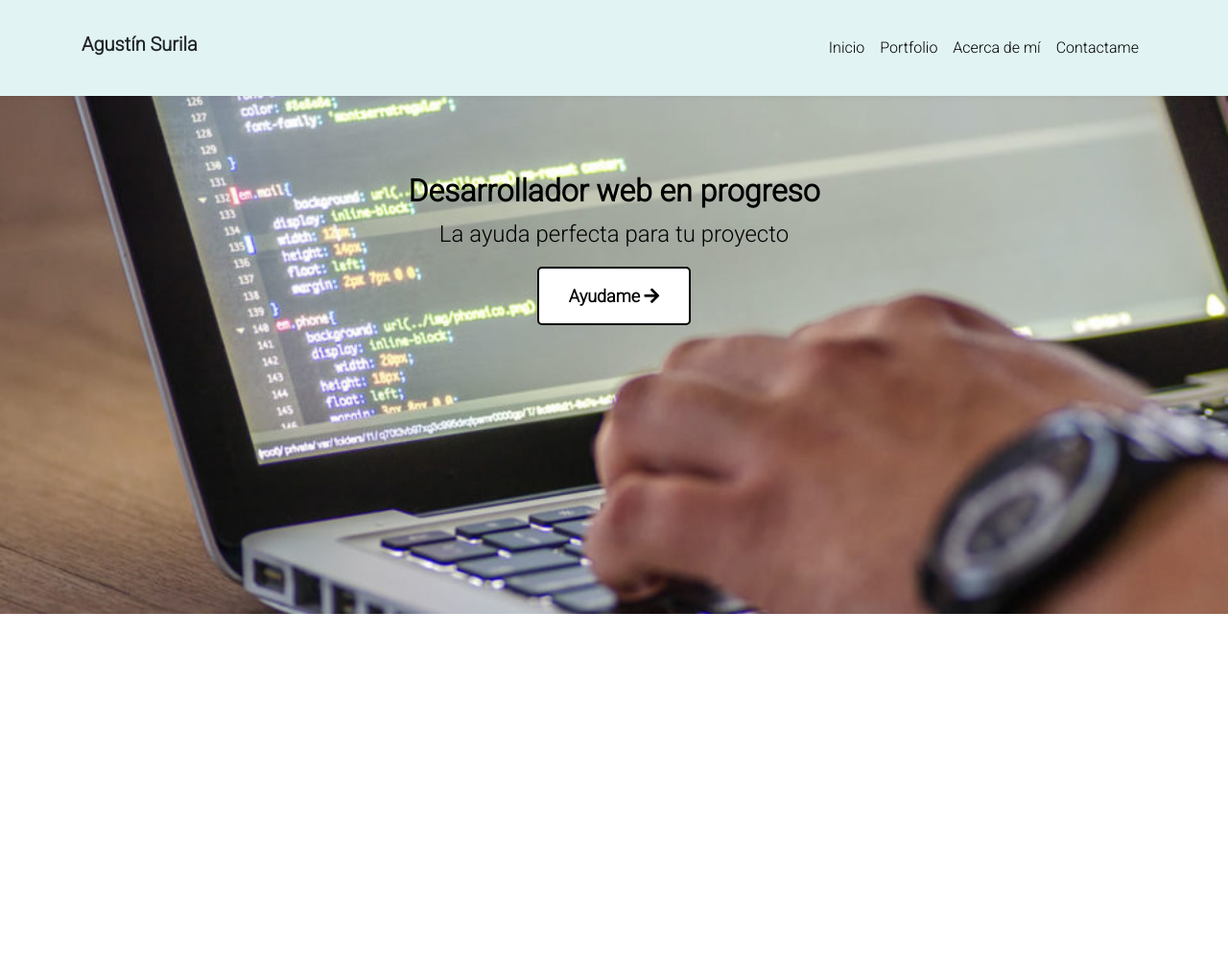
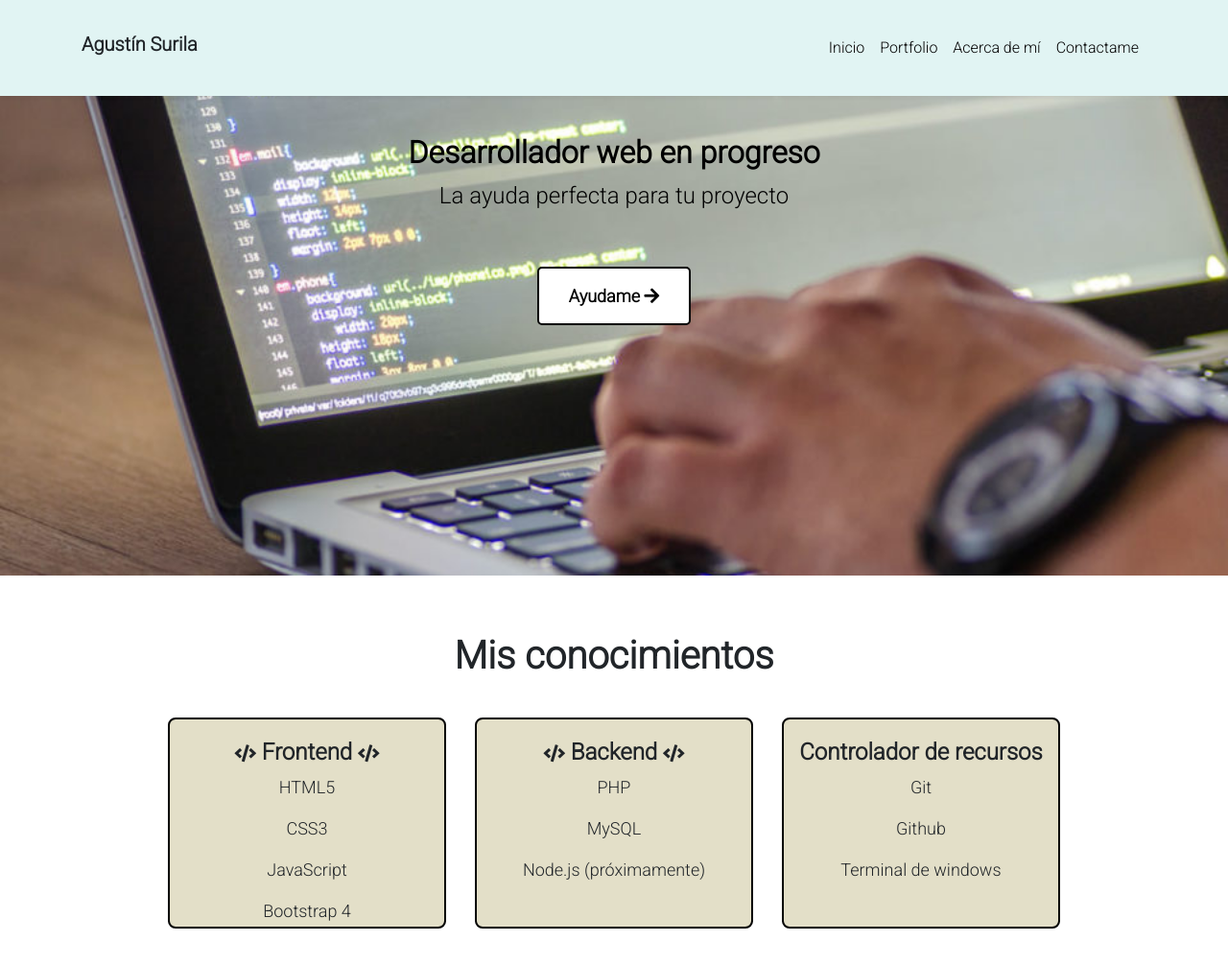
Before and after one commit to Auchan22/Web-personal, a plain HTML site: page index.html in a window 1280 px wide. Shown: the whole page at 96% size. Before the commit the page ends 800 px from the top, so only its background shows below. Drawn offline with nearby package versions, Linux system fonts and the light colour scheme.

Commit message:
Agregue las cards

```diff
--- a/index.html
+++ b/index.html
@@ -11,7 +11,7 @@
 </head>
 <body>
     <!--Nav-->
-    <nav class="navbar navbar-expand-lg">
+    <nav class="navbar navbar-expand-lg fixed-top">
         <div class="container">
             <h1 class="navbar-brand">Agustín Surila</h1>
             <button type="button" class="navbar-toggler" data-toggle="collapse" data-target="#colapsar">
@@ -36,12 +36,47 @@
         </div>
     </nav>
 
-    <section id="foto">
+    <section id="foto" class="margintop-lg">
         <div class="container">
             <div class="centrado margintop-lg">
                 <h3>Desarrollador web en progreso</h3>
-                <p>La ayuda perfecta para tu proyecto</p>
-                <a href="#" class="btn btn-light">Ayudame <i class="fas fa-arrow-right"></i></a>
+                <p id="parrafo">La ayuda perfecta para tu proyecto</p>
+                <a href="#" class="btn btn-light margintop-md">Ayudame <i class="fas fa-arrow-right"></i></a>
+            </div>
+        </div>
+    </section>
+
+    <section id="conocimientos">
+        <div class="container">
+            <div class="centrado ">
+                <h2 class="margintop-lg">Mis conocimientos</h2>
+            </div>
+            <div class="row centrado">
+                <div class="col-md-4 ">
+                    <div class="card">
+                        <div class="card-tittle"><h4><i class="fas fa-code"></i> Frontend <i class="fas fa-code"></i></h4></div>
+                        <p class="card-text">HTML5</p>
+                        <p class="card-text">CSS3</p>
+                        <p class="card-text">JavaScript</p>
+                        <p class="card-text">Bootstrap 4</p>
+                    </div>
+                </div>
+                <div class="col-md-4 ">
+                    <div class="card">
+                        <div class="card-tittle"><h4><i class="fas fa-code"></i> Backend <i class="fas fa-code"></i></h4></div>
+                        <p class="card-text">PHP</p>
+                        <p class="card-text">MySQL</p>
+                        <p class="card-text">Node.js (próximamente)</p>
+                    </div>
+                </div>
+                <div class="col-md-4 ">
+                    <div class="card">
+                        <div class="card-tittle"><h4> Controlador de recursos </i></h4></div>
+                        <p class="card-text">Git</p>
+                        <p class="card-text">Github</p>
+                        <p class="card-text">Terminal de windows</p>
+                    </div>
+                </div>
             </div>
         </div>
     </section>
```
